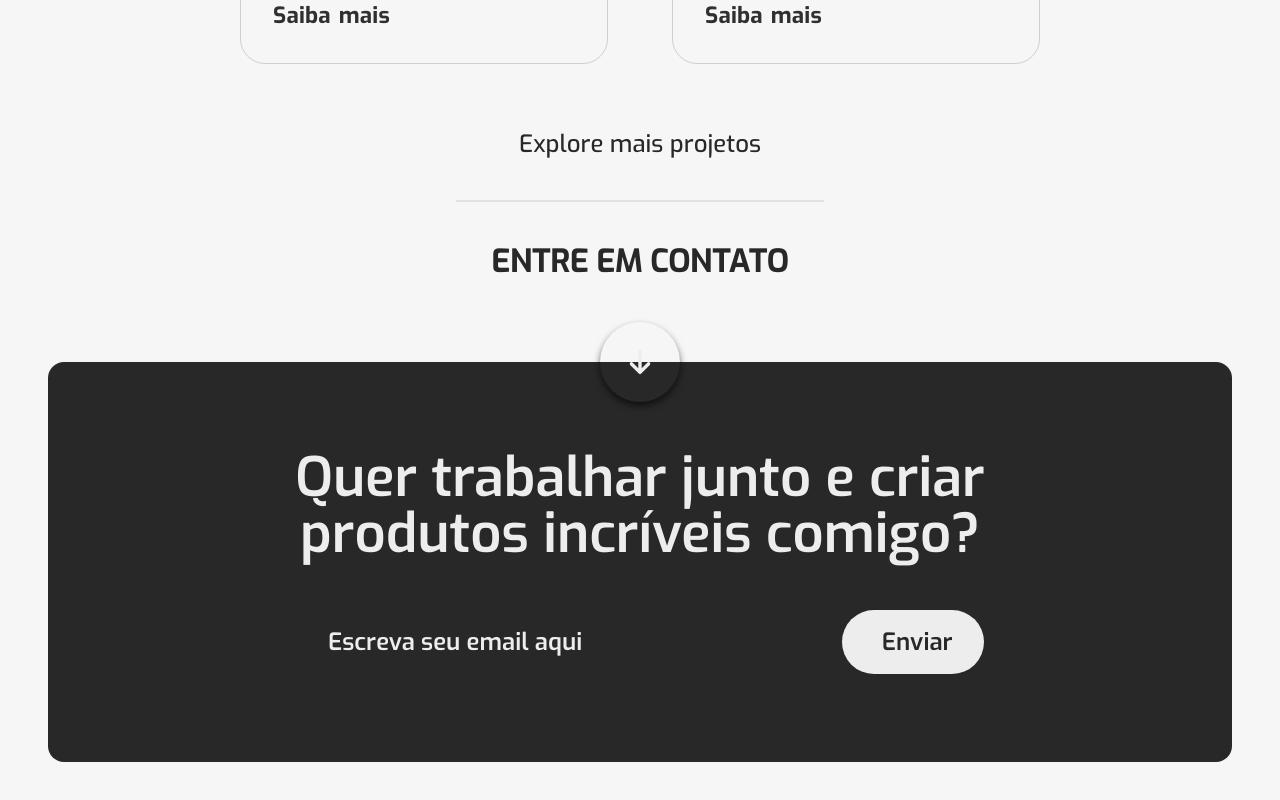
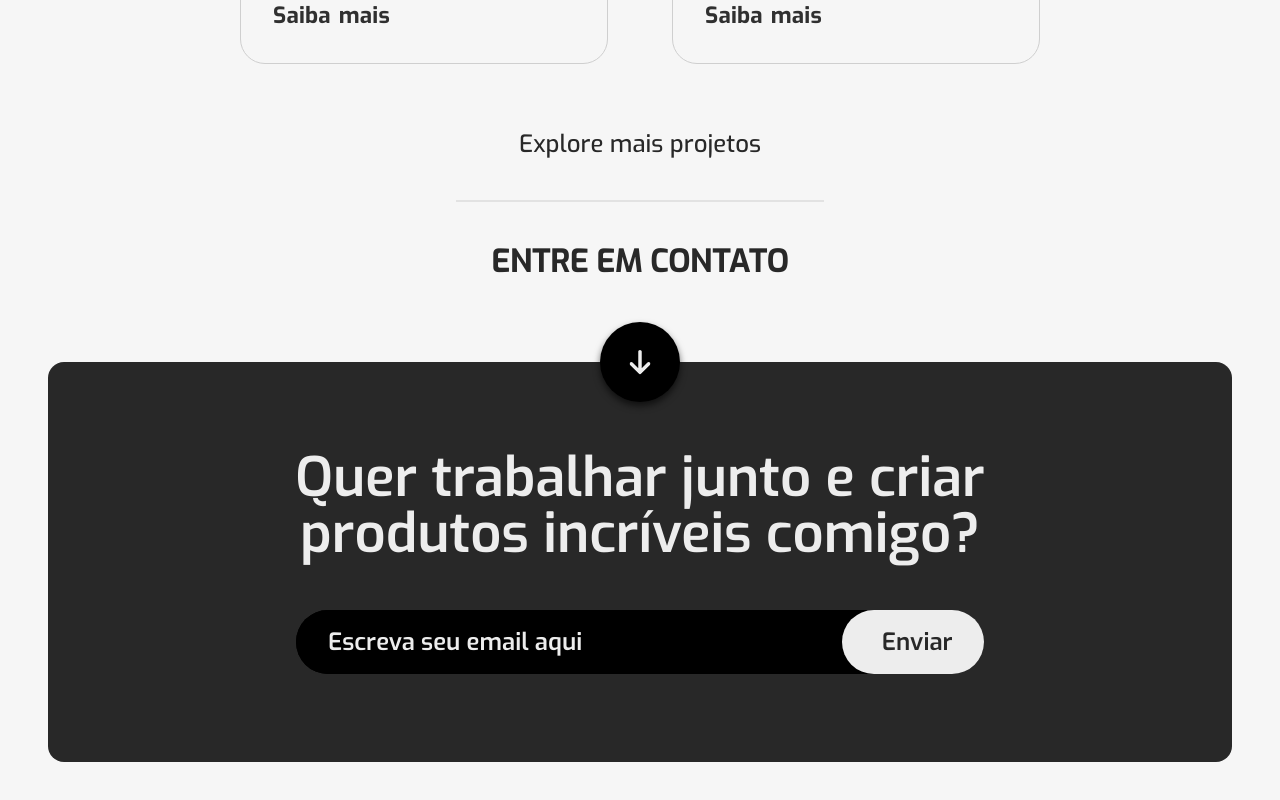
Before and after one commit to guibrbs/Portfolio-OLD, a React (Vite) app: page / in a window 1280 px wide. Shown: the part 1474-2274 px from the top of the page. Built offline with nearby package versions, Linux system fonts and the light colour scheme.

Commit message:
:rocket: Adding a new default color

```diff
--- a/src/index.css
+++ b/src/index.css
@@ -18,6 +18,7 @@ html, body{
     --elementary-color: #cacaca34;
     --line-color: #CFCFCF;
     --secondary-color: #EDEDED;
+    --default-color: black;
 }
 
 .dark{
@@ -28,4 +29,5 @@ html, body{
     --elementary-color: #1f1f1f;
     --line-color: #515151;
     --secondary-color: #111111;
+    --default-color: white;
 }
```
